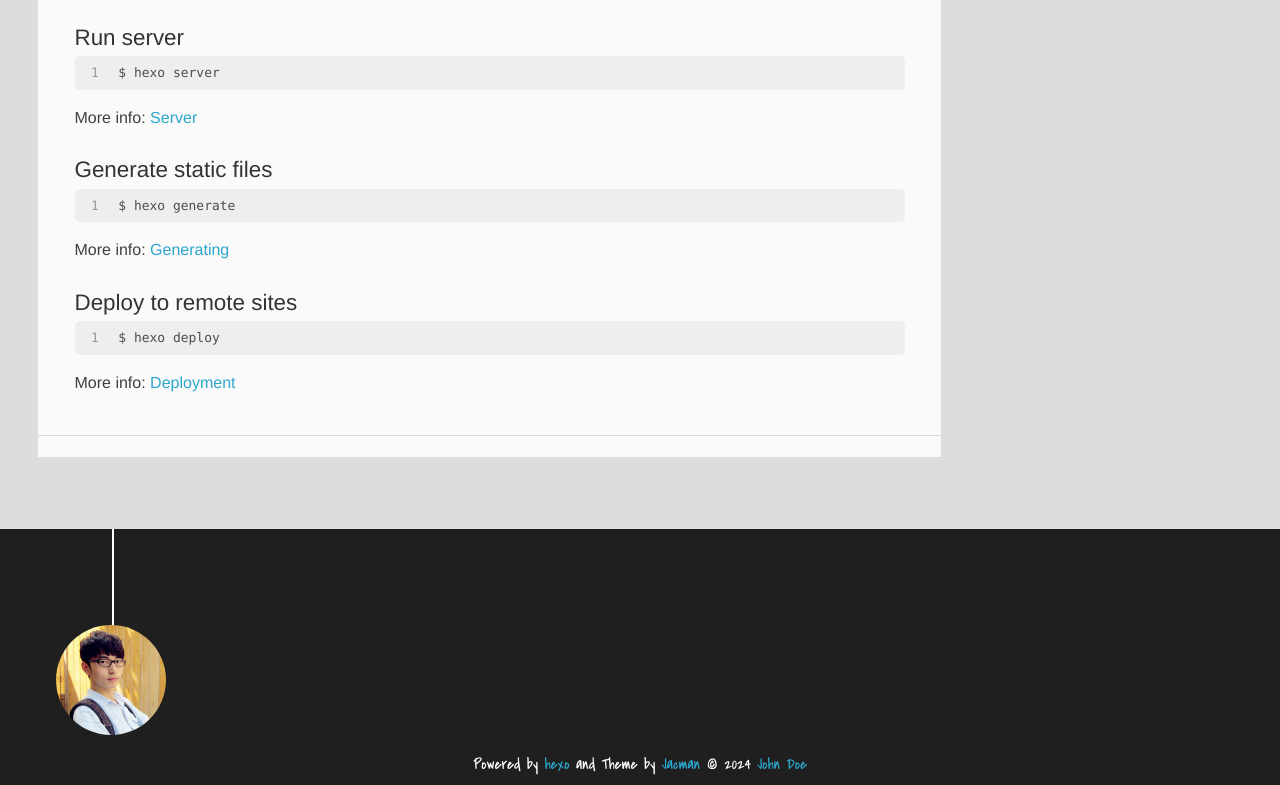
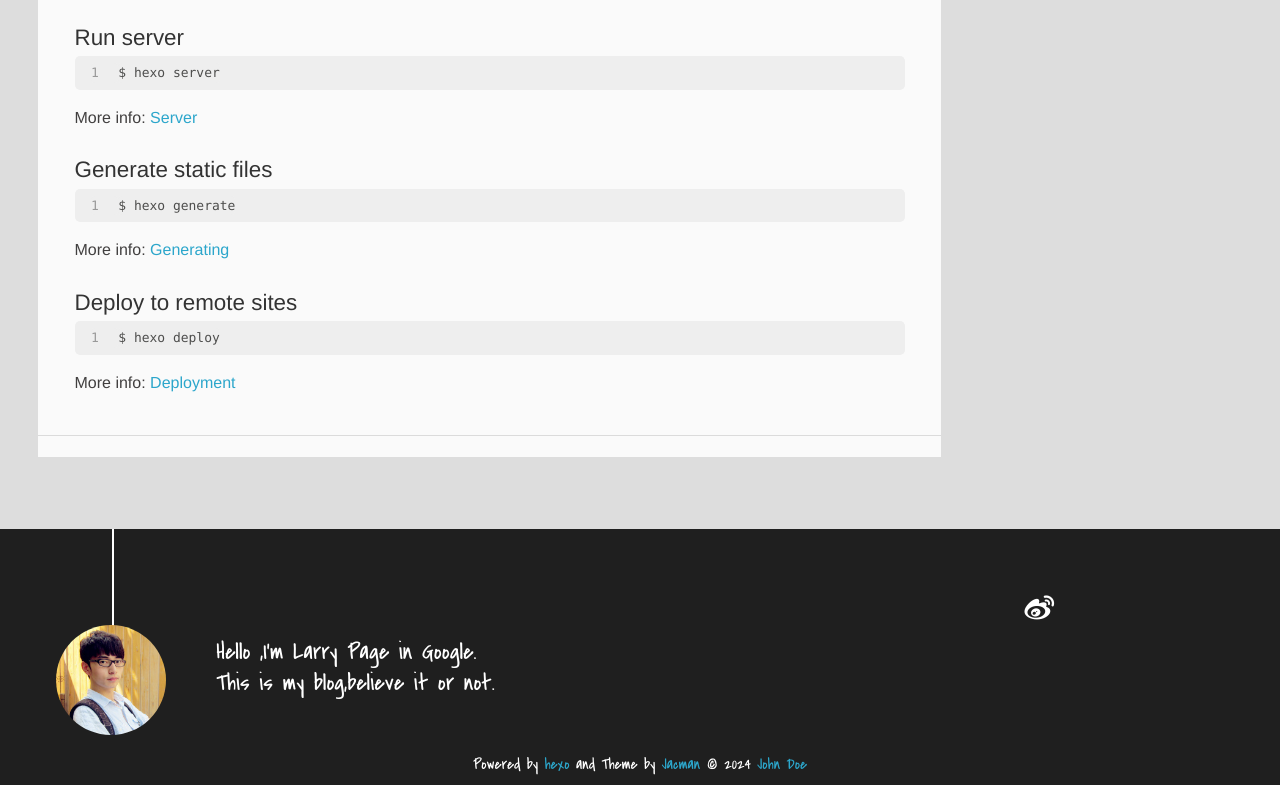
Before and after one commit to fcgggg/wdly, a plain HTML site: page index.html in a window 1280 px wide. Shown: the part 628-1413 px from the top of the page. Drawn offline with Linux system fonts and the light colour scheme; a script that the page names is missing.

Commit message:
Site updated: 2024-08-08 21:06:49

```diff
--- a/index.html
+++ b/index.html
@@ -180,7 +180,7 @@
 
   <div class="weiboshow">
   <p class="asidetitle">Weibo</p>
-    <iframe width="100%" height="119" class="share_self"  frameborder="0" scrolling="no" src="http://widget.weibo.com/weiboshow/index.php?language=&width=0&height=119&fansRow=2&ptype=1&speed=0&skin=9&isTitle=1&noborder=1&isWeibo=0&isFans=0&uid=&verifier=&dpc=1"></iframe>
+    <iframe width="100%" height="119" class="share_self"  frameborder="0" scrolling="no" src="http://widget.weibo.com/weiboshow/index.php?language=&width=0&height=119&fansRow=2&ptype=1&speed=0&skin=9&isTitle=1&noborder=1&isWeibo=0&isFans=0&uid=&verifier=b3593ceb&dpc=1"></iframe>
 </div>
 
 
@@ -195,7 +195,14 @@
 	</div>
 
 
+	<section class="info">
+		<p> Hello ,I&#39;m Larry Page in Google. <br/>
+			This is my blog,believe it or not.</p>
+	</section>
+
 	<div class="social-font" class="clearfix">
+
+		<a href="http://weibo.com/2176287895" target="_blank" class="icon-weibo" title="微博"></a>
 
 
 
```
Also changed, not shown: 2024/08/08/hello-world/index.html (+8 -1 lines), archives/2024/08/index.html (+7 -0 lines), archives/2024/index.html (+7 -0 lines), archives/index.html (+7 -0 lines).
